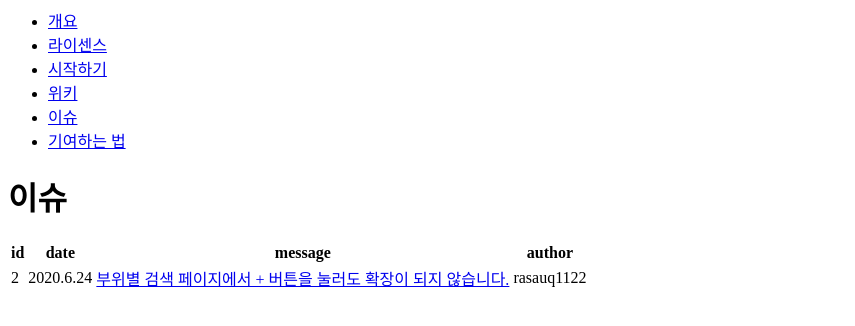
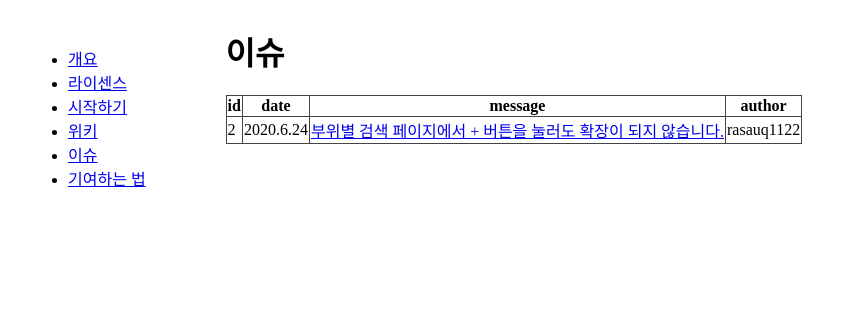
Before and after one commit to Dev-Dream/HealthTag, a plain HTML site: page Docs/issue.html in a window 1280 px wide. Shown: the whole page, without its empty margins (0-855 px from the left). Drawn offline with Linux system fonts and the light colour scheme.

Commit message:
Feat: update README.md

```diff
--- /dev/null
+++ b/Docs/index.css
@@ -0,0 +1,23 @@
+#leftColumn{
+  display: table-cell;
+  padding-right: 40px;
+}
+#rightColumn{
+  display: table-cell;
+  /* margin-left: 2.127659574468085%; */
+  padding-left: 40px;
+}
+
+.container{
+  padding: 20px;
+  display: flex;
+  /* width: 100%; */
+}
+
+#issues{
+  border:1px solid #444444;
+  border-collapse: collapse;
+}
+#issues tr, th, td{
+  border:1px solid #444444;
+}
--- a/Docs/issue.html
+++ b/Docs/issue.html
@@ -2,7 +2,7 @@
   <head>
     <meta charset="utf-8"/>
     <title>HealthTag</title>
-    <link rel="stylesheet" href="index3.css">
+    <link rel="stylesheet" href="index.css">
   </head>
   <body>
     <div class="container">
```
Also changed, not shown: Docs/getting_started.html (+1 -1 lines), Docs/how_to_contribute.html (+1 -1 lines), Docs/index.html (+1 -1 lines), Docs/license.html (+1 -1 lines), README.md.
